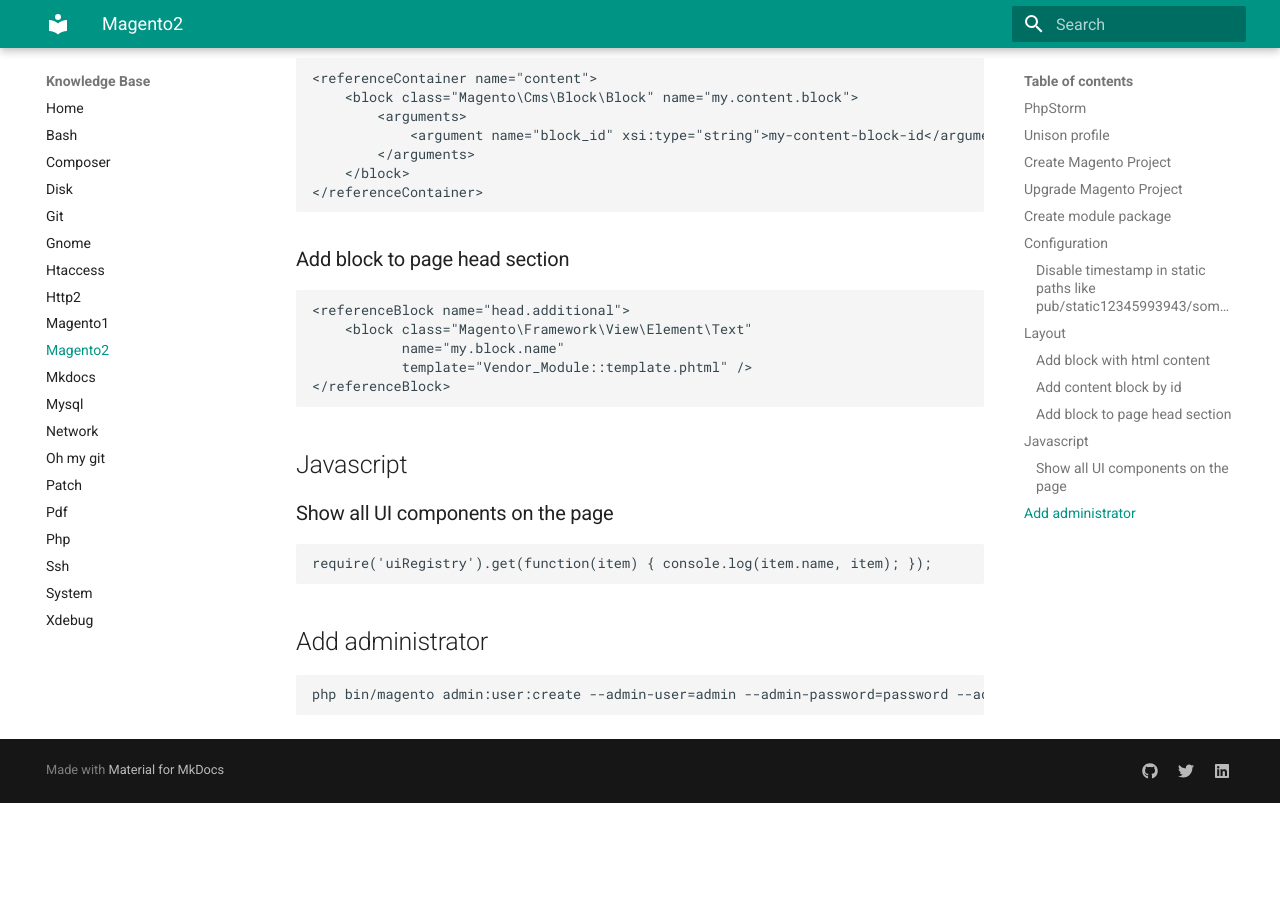
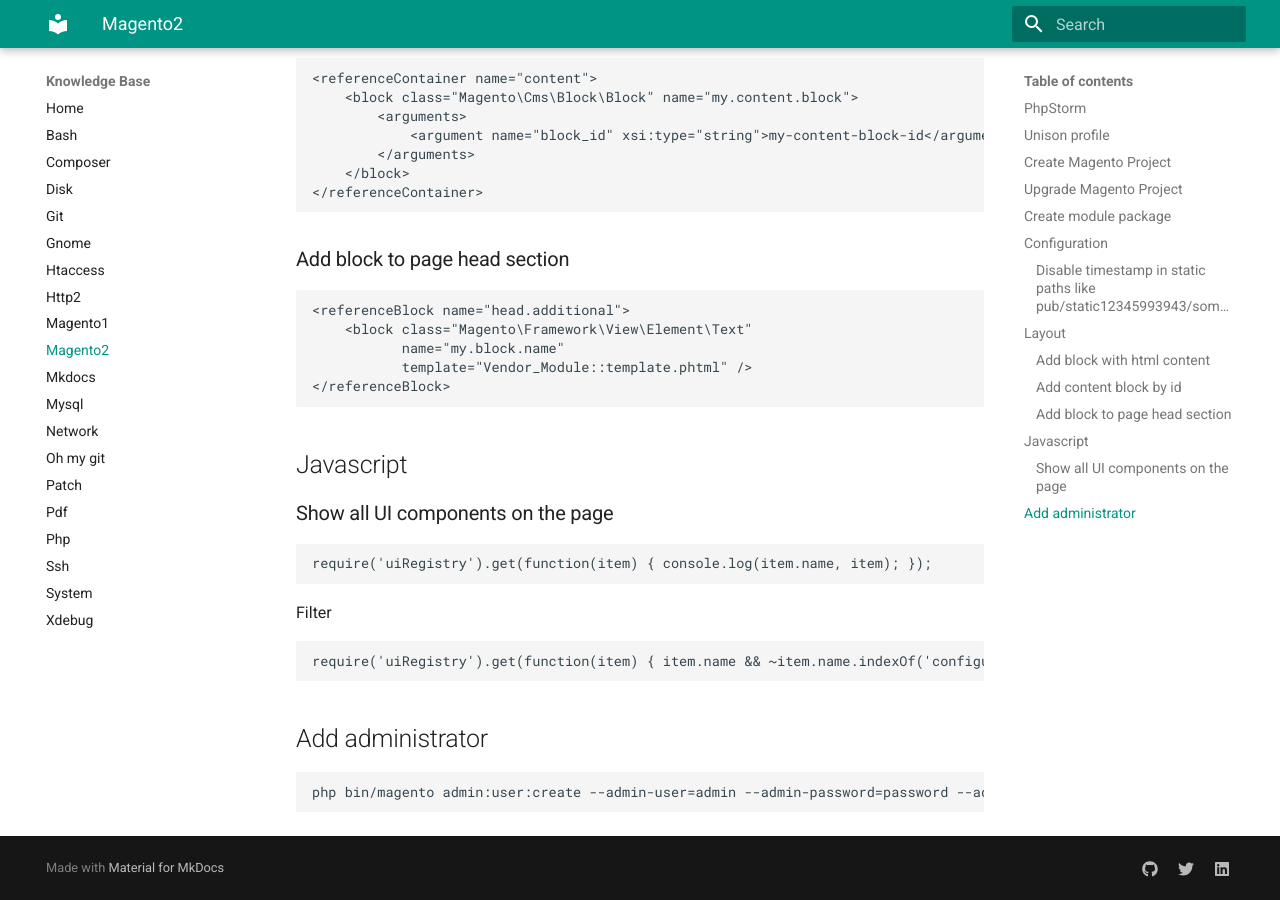
Before and after one commit to yutv/kb, an MkDocs documentation site: the page built from docs/magento2.md, in a window 1280 px wide and 900 px high, scrolled down 1968 px. Built offline with MkDocs 1.6.1 and Material for MkDocs 9.7.7, drawn with Linux system fonts in a browser that asks for light colours; before the commit the page ends 2771 px from its top, so only the background shows below that.

Commit message:
Magento 2: filter ui components

```diff
--- a/docs/magento2.md
+++ b/docs/magento2.md
@@ -94,6 +94,10 @@
 
     require('uiRegistry').get(function(item) { console.log(item.name, item); });
 
+Filter
+
+    require('uiRegistry').get(function(item) { item.name && ~item.name.indexOf('configurable') && console.log(item.name); });
+
 ## Add administrator
 
     php bin/magento admin:user:create --admin-user=admin --admin-password=password --admin-email=support@example.com --admin-firstname=Support --admin-lastname=Account
```
